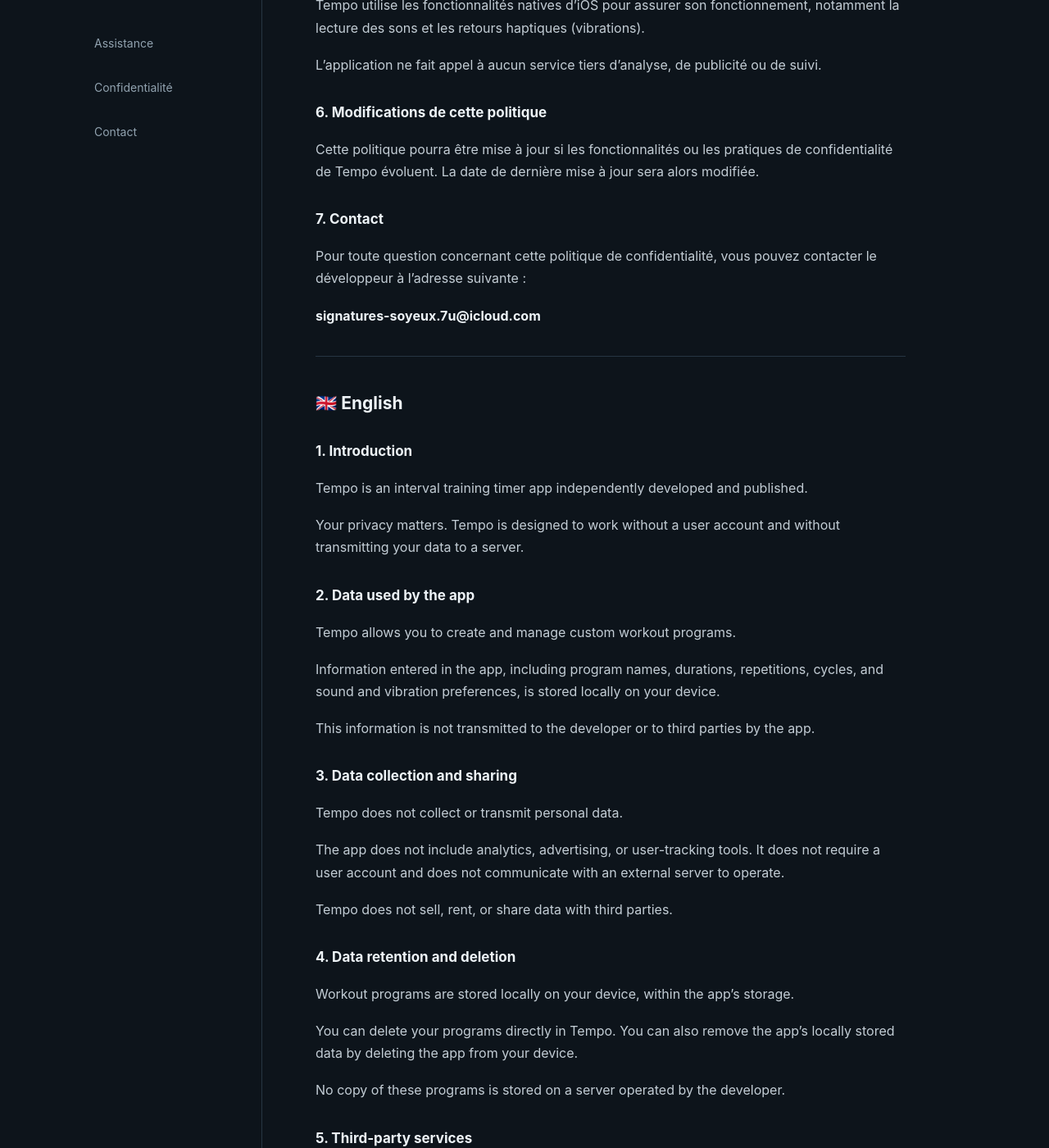
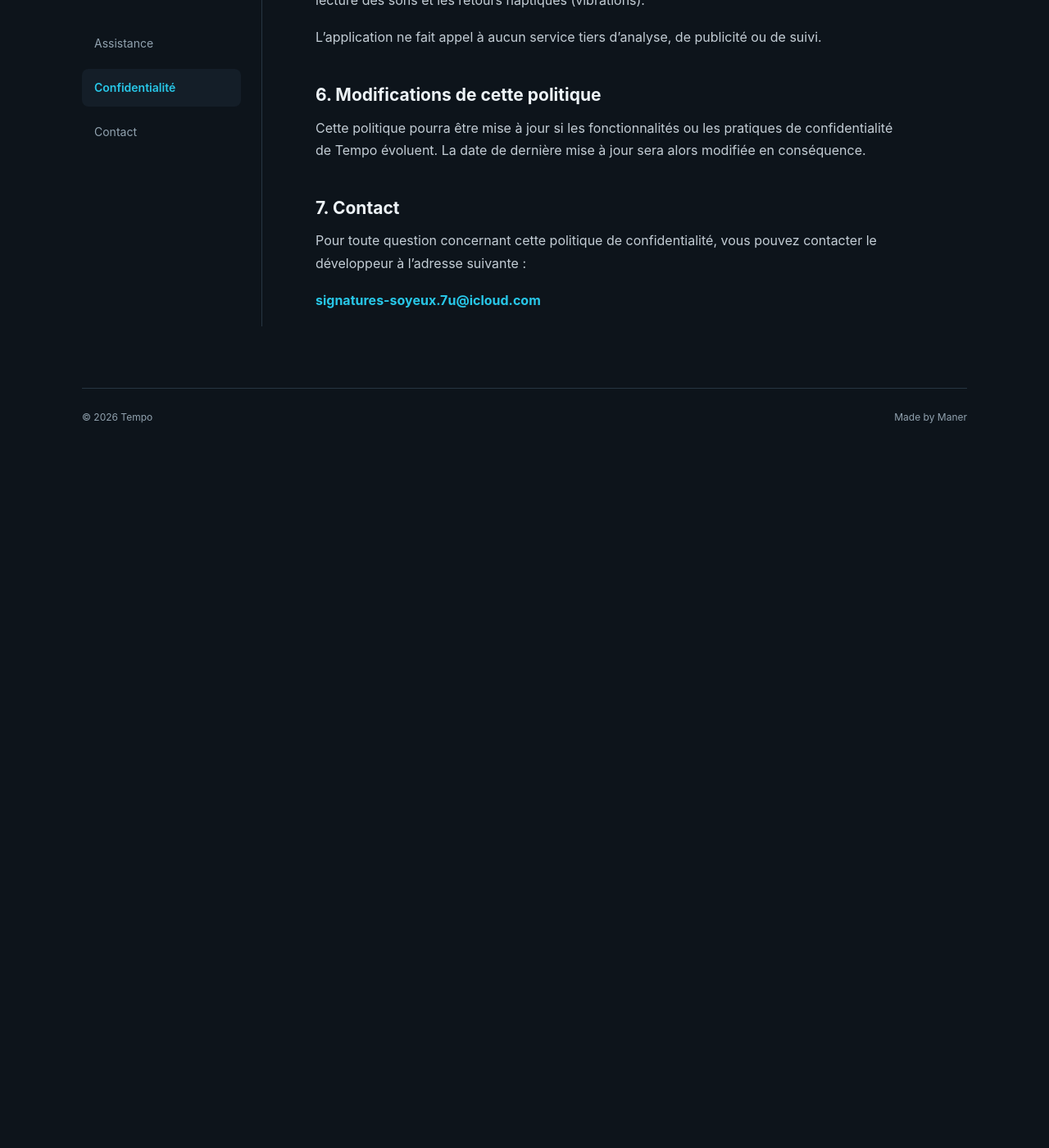
Before and after one commit to manerschnetzlon/tempo-support, a Jekyll site: the page built from privacy.md, in a window 1280 px wide and 1400 px high, scrolled down 1391 px. Shown: the whole window at 82% size. Built offline with Jekyll 4.4.1, drawn with Linux system fonts in a browser that asks for light colours; our own code applies the rules of GitHub Pages for plain Markdown files; after the commit the page ends 1945 px from its top, so only the background shows below that; some of the changed text lies outside the part shown.

Commit message:
Update privacy.md

```diff
--- a/privacy.md
+++ b/privacy.md
@@ -18,7 +25,7 @@ Les informations saisies dans l'application, notamment les noms des programmes,
 
 Ces informations ne sont pas transmises au développeur ni à des tiers par l'application.
 
-### 3. Collecte et partage des données
+## 3. Collecte et partage des données
 
 Tempo ne collecte ni ne transmet de données personnelles.
 
@@ -26,7 +33,7 @@ L'application n'intègre aucun outil d'analyse d'audience, de publicité ou de s
 
 Aucune donnée n'est vendue, louée ou partagée avec des tiers par Tempo.
 
-### 4. Conservation et suppression des données
+## 4. Conservation et suppression des données
 
 Les programmes d'entraînement sont conservés localement sur votre appareil, dans le stockage de l'application.
 
@@ -34,68 +41,18 @@ Vous pouvez supprimer vos programmes directement depuis Tempo. Vous pouvez égal
 
 Aucune copie de ces programmes n'est conservée sur un serveur géré par le développeur.
 
-### 5. Services tiers
+## 5. Services tiers
 
 Tempo utilise les fonctionnalités natives d'iOS pour assurer son fonctionnement, notamment la lecture des sons et les retours haptiques (vibrations).
 
 L'application ne fait appel à aucun service tiers d'analyse, de publicité ou de suivi.
 
-### 6. Modifications de cette politique
+## 6. Modifications de cette politique
 
-Cette politique pourra être mise à jour si les fonctionnalités ou les pratiques de confidentialité de Tempo évoluent. La date de dernière mise à jour sera alors modifiée.
+Cette politique pourra être mise à jour si les fonctionnalités ou les pratiques de confidentialité de Tempo évoluent. La date de dernière mise à jour sera alors modifiée en conséquence.
 
-### 7. Contact
+## 7. Contact
 
 Pour toute question concernant cette politique de confidentialité, vous pouvez contacter le développeur à l'adresse suivante :
 
-**signatures-soyeux.7u@icloud.com**
-
----
-
-## 🇬🇧 English
-
-### 1. Introduction
-
-Tempo is an interval training timer app independently developed and published.
-
-Your privacy matters. Tempo is designed to work without a user account and without transmitting your data to a server.
-
-### 2. Data used by the app
-
-Tempo allows you to create and manage custom workout programs.
-
-Information entered in the app, including program names, durations, repetitions, cycles, and sound and vibration preferences, is stored locally on your device.
-
-This information is not transmitted to the developer or to third parties by the app.
-
-### 3. Data collection and sharing
-
-Tempo does not collect or transmit personal data.
-
-The app does not include analytics, advertising, or user-tracking tools. It does not require a user account and does not communicate with an external server to operate.
-
-Tempo does not sell, rent, or share data with third parties.
-
-### 4. Data retention and deletion
-
-Workout programs are stored locally on your device, within the app's storage.
-
-You can delete your programs directly in Tempo. You can also remove the app's locally stored data by deleting the app from your device.
-
-No copy of these programs is stored on a server operated by the developer.
-
-### 5. Third-party services
-
-Tempo uses native iOS features to operate, including sound playback and haptic feedback (vibrations).
-
-The app does not use third-party analytics, advertising, or tracking services.
-
-### 6. Changes to this policy
-
-This policy may be updated if Tempo's features or privacy practices change. The last updated date will be revised accordingly.
-
-### 7. Contact
-
-For questions about this privacy policy, please contact the developer at:
-
-**signatures-soyeux.7u@icloud.com**
+**[signatures-soyeux.7u@icloud.com](mailto:signatures-soyeux.7u@icloud.com)**
```
Also changed, not shown: other parts of privacy.md (+12 -5 lines).
